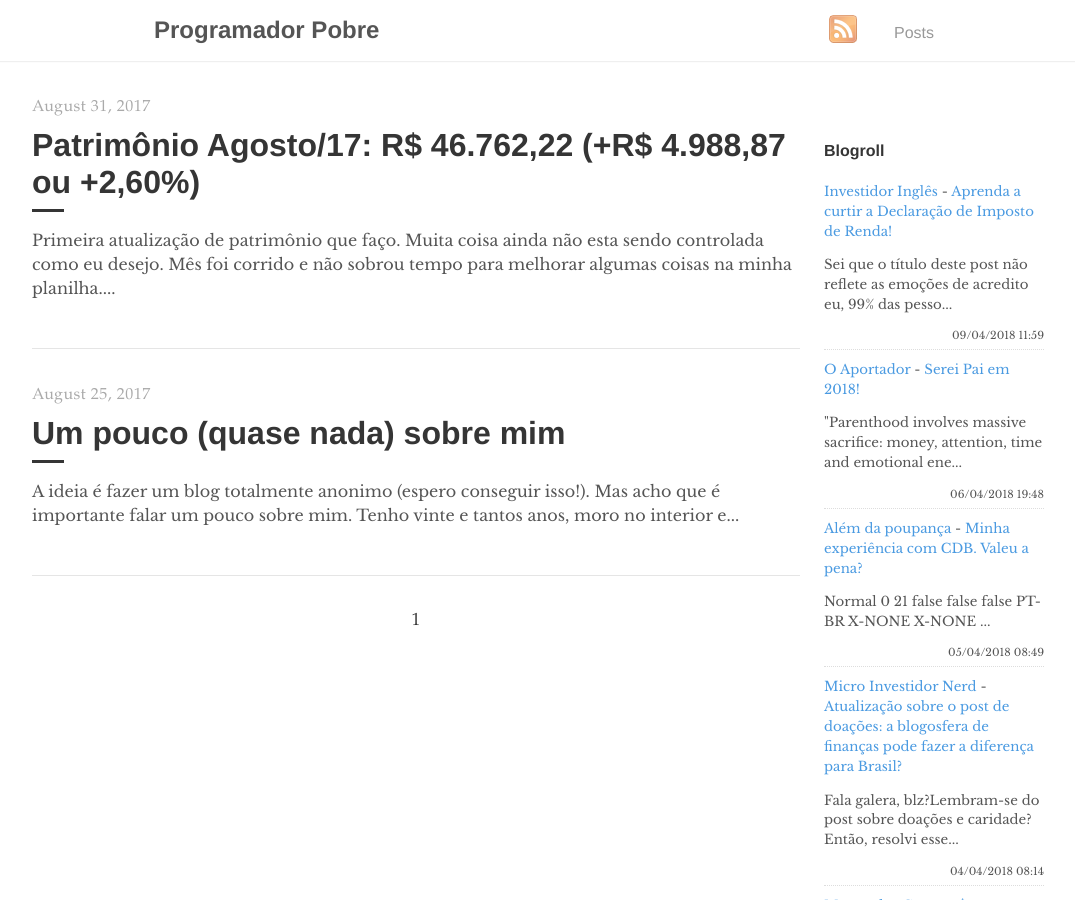
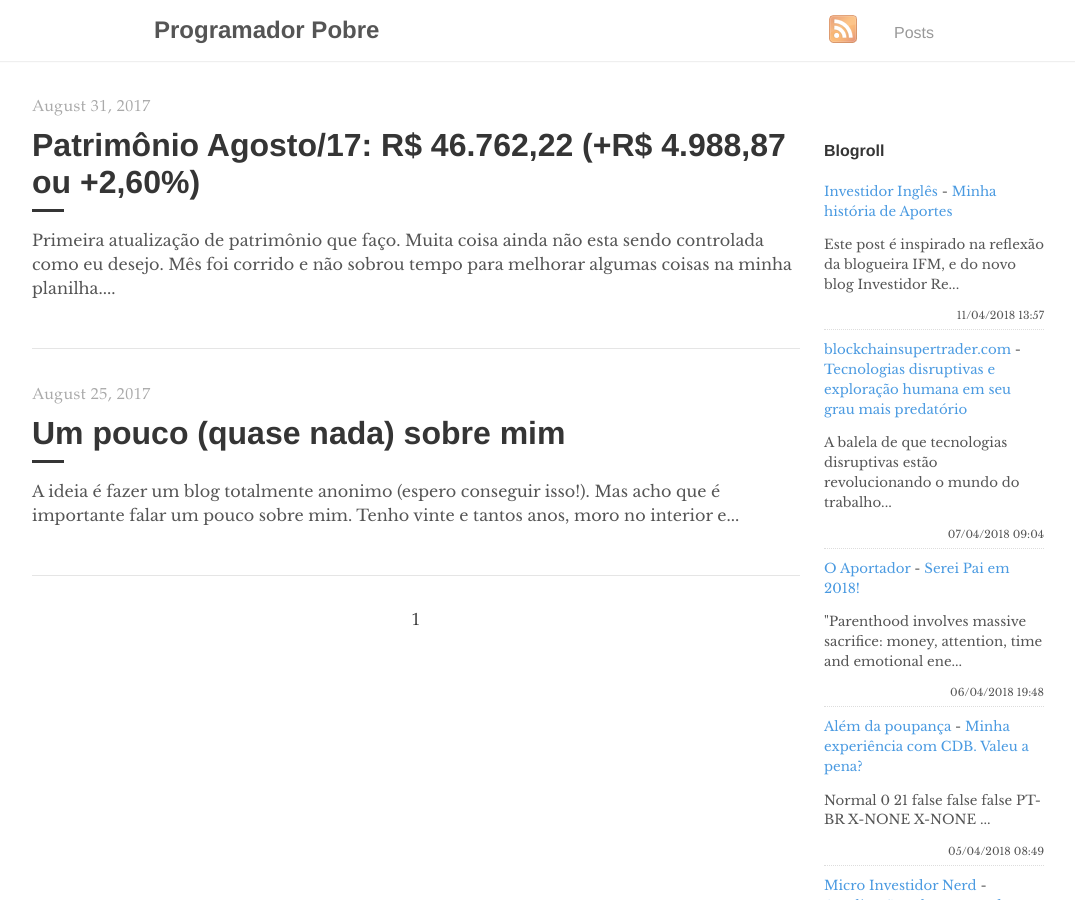
Before and after one commit to programadorpobre/programadorpobre.github.io, a Jekyll site: the page built from index.html, in a window 1280 px wide and 900 px high. Shown: the whole window, without its empty margins (96-1171 px from the left). Built offline with Jekyll 4.4.1, drawn with Linux system fonts in a browser that asks for light colours; the list of posts is cut into pages by our own code; comment, search, counter and statistics services are not loaded.

Commit message:
[ci skip] travis #249

```diff
--- a/_includes/feed-entries.html
+++ b/_includes/feed-entries.html
@@ -1,7 +1,12 @@
 <div class="feed-entry">
-    <a class="feed-entry-site-name" href="https://www.investidoringles.com/">Investidor Inglês</a> - <a class="feed-entry-title" href="https://www.investidoringles.com/2018/04/declaracao-ir-momento-reflexao.html">Aprenda a curtir a Declaração de Imposto de Renda!</a>
-    <p class="feed-entry-summary">Sei que o título deste post não reflete as emoções de acredito eu, 99% das pesso...</p>
-    <time datetime="2018-04-09T11:59:00.001-03:00">09/04/2018 11:59</time>
+    <a class="feed-entry-site-name" href="https://www.investidoringles.com/">Investidor Inglês</a> - <a class="feed-entry-title" href="https://www.investidoringles.com/2018/04/historias-guardar-dinheiro.html">Minha história de Aportes</a>
+    <p class="feed-entry-summary">Este post é inspirado na reflexão da blogueira IFM, e do novo blog Investidor Re...</p>
+    <time datetime="2018-04-11T13:57:00.000-03:00">11/04/2018 13:57</time>
+</div>
+<div class="feed-entry">
+    <a class="feed-entry-site-name" href="http://www.blockchainsupertrader.com/">blockchainsupertrader.com</a> - <a class="feed-entry-title" href="http://www.blockchainsupertrader.com/2018/04/tecnologias-disruptivas-e-exploracao.html">Tecnologias disruptivas e exploração humana em seu grau mais predatório</a>
+    <p class="feed-entry-summary">A balela de que tecnologias disruptivas estão revolucionando o mundo do trabalho...</p>
+    <time datetime="2018-04-07T09:04:00.001-03:00">07/04/2018 09:04</time>
 </div>
 <div class="feed-entry">
     <a class="feed-entry-site-name" href="https://oaportadorfinanceiro.blogspot.com/">O Aportador</a> - <a class="feed-entry-title" href="https://oaportadorfinanceiro.blogspot.com/2018/04/serei-pai-em-2018.html">Serei Pai em 2018!</a>
```
